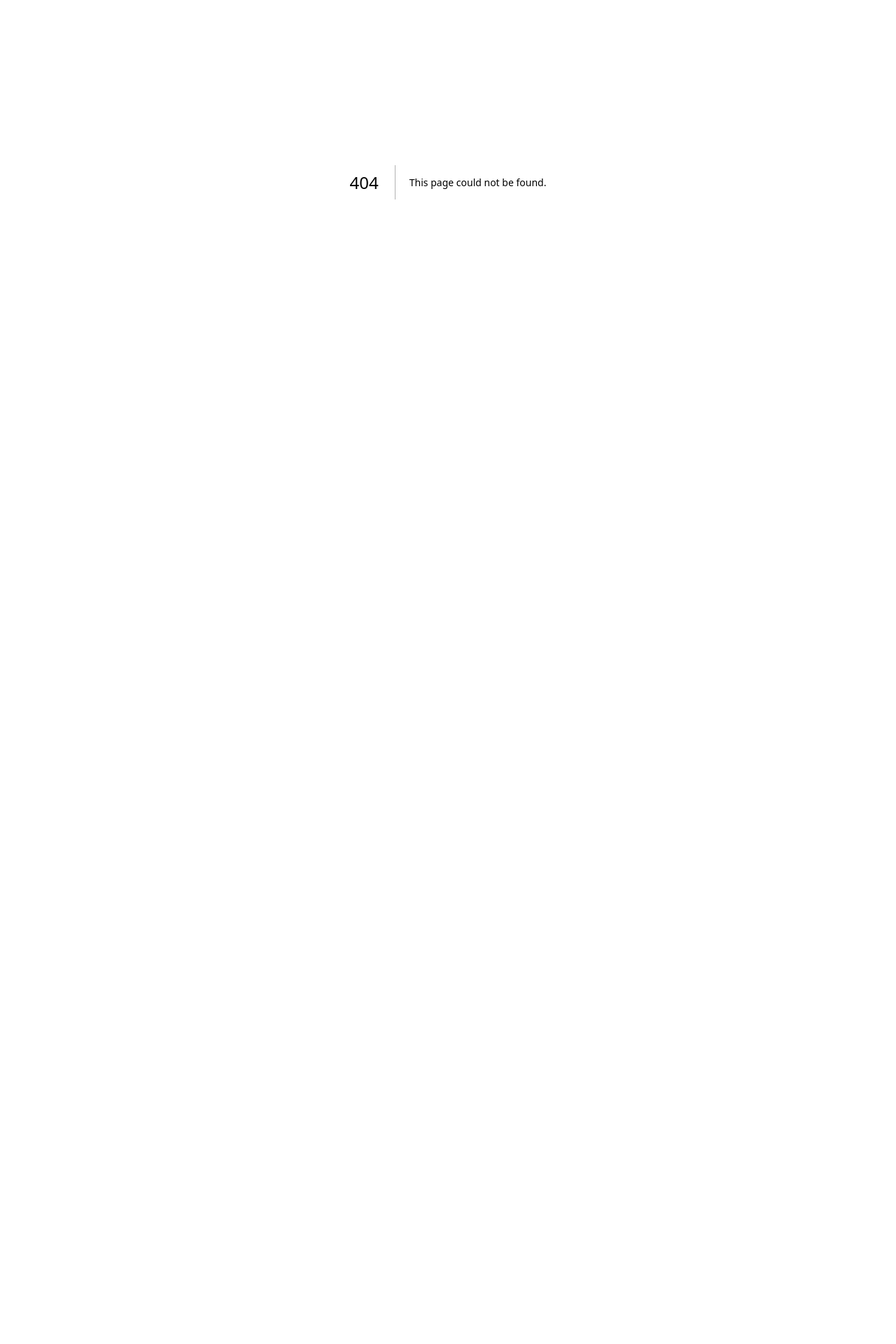
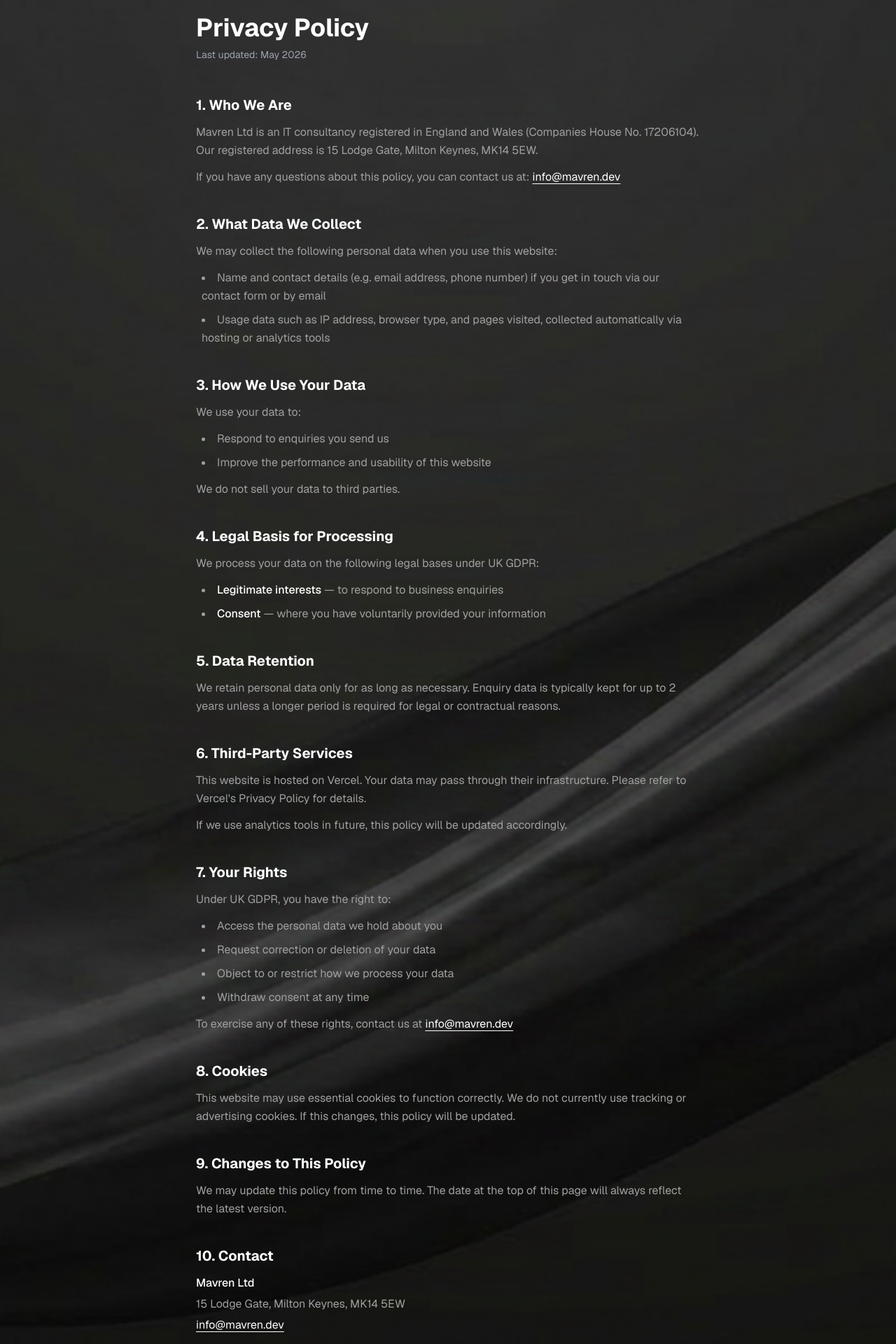
Before and after one commit to MavrenLtd/Mavren, a Next.js app: page /privacy in a window 1280 px wide. Before the commit this address had no page. Shown: the part 140-2060 px from the top of the page at 70% size. Before the commit the page ends 800 px from the top, so only its background shows below. Built offline with nearby package versions, Linux system fonts and the light colour scheme.

Commit message:
Add privacy policy page at /privacy

```diff
--- /dev/null
+++ b/app/privacy/page.tsx
@@ -0,0 +1,104 @@
+import Nav from "../components/Nav";
+import Footer from "../components/Footer";
+
+export const metadata = {
+  title: "Privacy Policy — Mavren Ltd",
+};
+
+export default function PrivacyPolicy() {
+  return (
+    <>
+      <Nav />
+      <main
+        className="pt-16 min-h-screen bg-[#111111]"
+        style={{ backgroundImage: "url('/hero-wave-dark.png')", backgroundSize: "cover", backgroundPosition: "center" }}
+      >
+        <div className="max-w-3xl mx-auto px-6 py-24">
+          <h1 className="text-4xl font-bold text-white mb-2">Privacy Policy</h1>
+          <p className="text-[#9CA3AF] text-sm mb-12">Last updated: May 2026</p>
+
+          <div className="space-y-10 text-[#A0A0A0] leading-relaxed">
+
+            <section>
+              <h2 className="text-xl font-bold text-white mb-3">1. Who We Are</h2>
+              <p>Mavren Ltd is an IT consultancy registered in England and Wales (Companies House No. 17206104). Our registered address is 15 Lodge Gate, Milton Keynes, MK14 5EW.</p>
+              <p className="mt-3">If you have any questions about this policy, you can contact us at: <a href="mailto:info@mavren.dev" className="text-white underline underline-offset-4">info@mavren.dev</a></p>
+            </section>
+
+            <section>
+              <h2 className="text-xl font-bold text-white mb-3">2. What Data We Collect</h2>
+              <p className="mb-3">We may collect the following personal data when you use this website:</p>
+              <ul className="list-disc list-inside space-y-2 pl-2">
+                <li>Name and contact details (e.g. email address, phone number) if you get in touch via our contact form or by email</li>
+                <li>Usage data such as IP address, browser type, and pages visited, collected automatically via hosting or analytics tools</li>
+              </ul>
+            </section>
+
+            <section>
+              <h2 className="text-xl font-bold text-white mb-3">3. How We Use Your Data</h2>
+              <p className="mb-3">We use your data to:</p>
+              <ul className="list-disc list-inside space-y-2 pl-2">
+                <li>Respond to enquiries you send us</li>
+                <li>Improve the performance and usability of this website</li>
+              </ul>
+              <p className="mt-3">We do not sell your data to third parties.</p>
+            </section>
+
+            <section>
+              <h2 className="text-xl font-bold text-white mb-3">4. Legal Basis for Processing</h2>
+              <p className="mb-3">We process your data on the following legal bases under UK GDPR:</p>
+              <ul className="list-disc list-inside space-y-2 pl-2">
+                <li><span className="text-white font-medium">Legitimate interests</span> — to respond to business enquiries</li>
+                <li><span className="text-white font-medium">Consent</span> — where you have voluntarily provided your information</li>
+              </ul>
+            </section>
+
+            <section>
+              <h2 className="text-xl font-bold text-white mb-3">5. Data Retention</h2>
+              <p>We retain personal data only for as long as necessary. Enquiry data is typically kept for up to 2 years unless a longer period is required for legal or contractual reasons.</p>
+            </section>
+
+            <section>
+              <h2 className="text-xl font-bold text-white mb-3">6. Third-Party Services</h2>
+              <p>This website is hosted on Vercel. Your data may pass through their infrastructure. Please refer to Vercel&apos;s Privacy Policy for details.</p>
+              <p className="mt-3">If we use analytics tools in future, this policy will be updated accordingly.</p>
+            </section>
+
+            <section>
+              <h2 className="text-xl font-bold text-white mb-3">7. Your Rights</h2>
+              <p className="mb-3">Under UK GDPR, you have the right to:</p>
+              <ul className="list-disc list-inside space-y-2 pl-2">
+                <li>Access the personal data we hold about you</li>
+                <li>Request correction or deletion of your data</li>
+                <li>Object to or restrict how we process your data</li>
+                <li>Withdraw consent at any time</li>
+              </ul>
+              <p className="mt-3">To exercise any of these rights, contact us at <a href="mailto:info@mavren.dev" className="text-white underline underline-offset-4">info@mavren.dev</a></p>
+            </section>
+
+            <section>
+              <h2 className="text-xl font-bold text-white mb-3">8. Cookies</h2>
+              <p>This website may use essential cookies to function correctly. We do not currently use tracking or advertising cookies. If this changes, this policy will be updated.</p>
+            </section>
+
+            <section>
+              <h2 className="text-xl font-bold text-white mb-3">9. Changes to This Policy</h2>
+              <p>We may update this policy from time to time. The date at the top of this page will always reflect the latest version.</p>
+            </section>
+
+            <section>
+              <h2 className="text-xl font-bold text-white mb-3">10. Contact</h2>
+              <div className="space-y-1">
+                <p className="text-white font-medium">Mavren Ltd</p>
+                <p>15 Lodge Gate, Milton Keynes, MK14 5EW</p>
+                <p><a href="mailto:info@mavren.dev" className="text-white underline underline-offset-4">info@mavren.dev</a></p>
+              </div>
+            </section>
+
+          </div>
+        </div>
+      </main>
+      <Footer />
+    </>
+  );
+}
```
